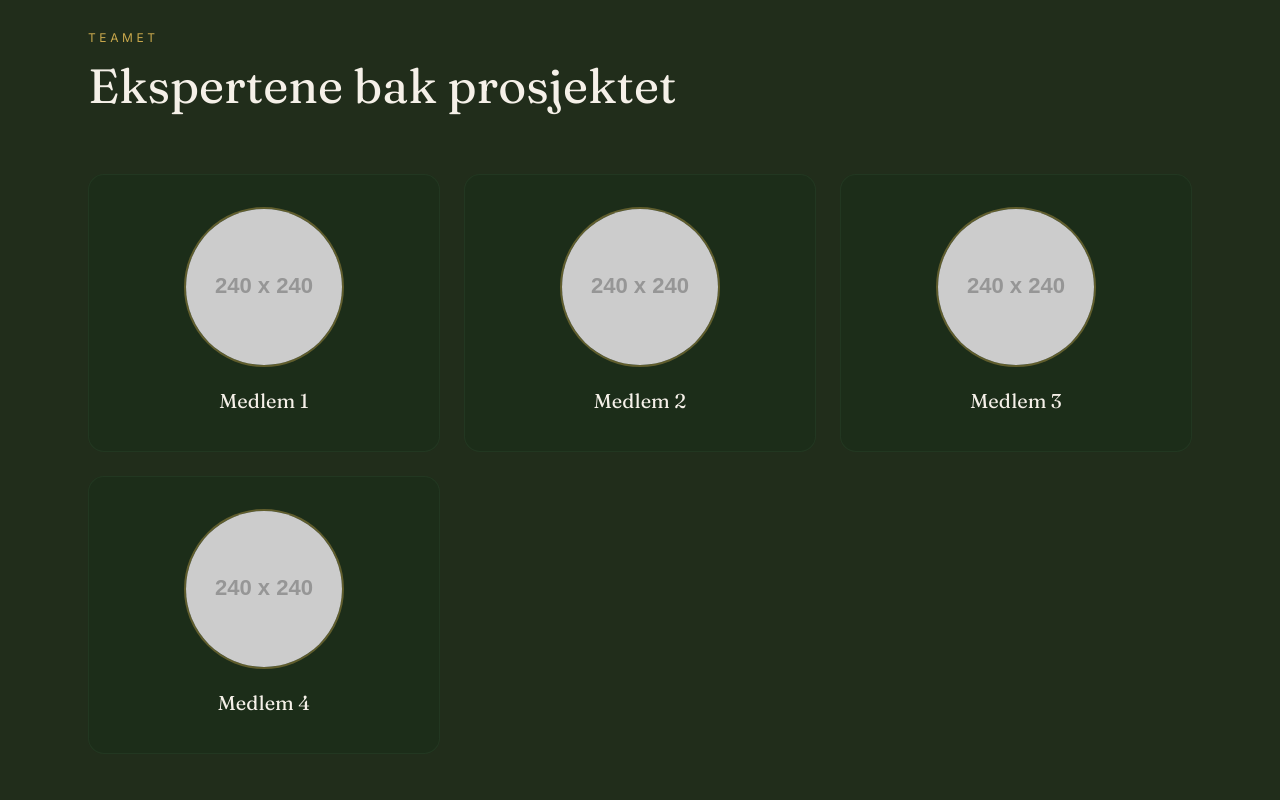
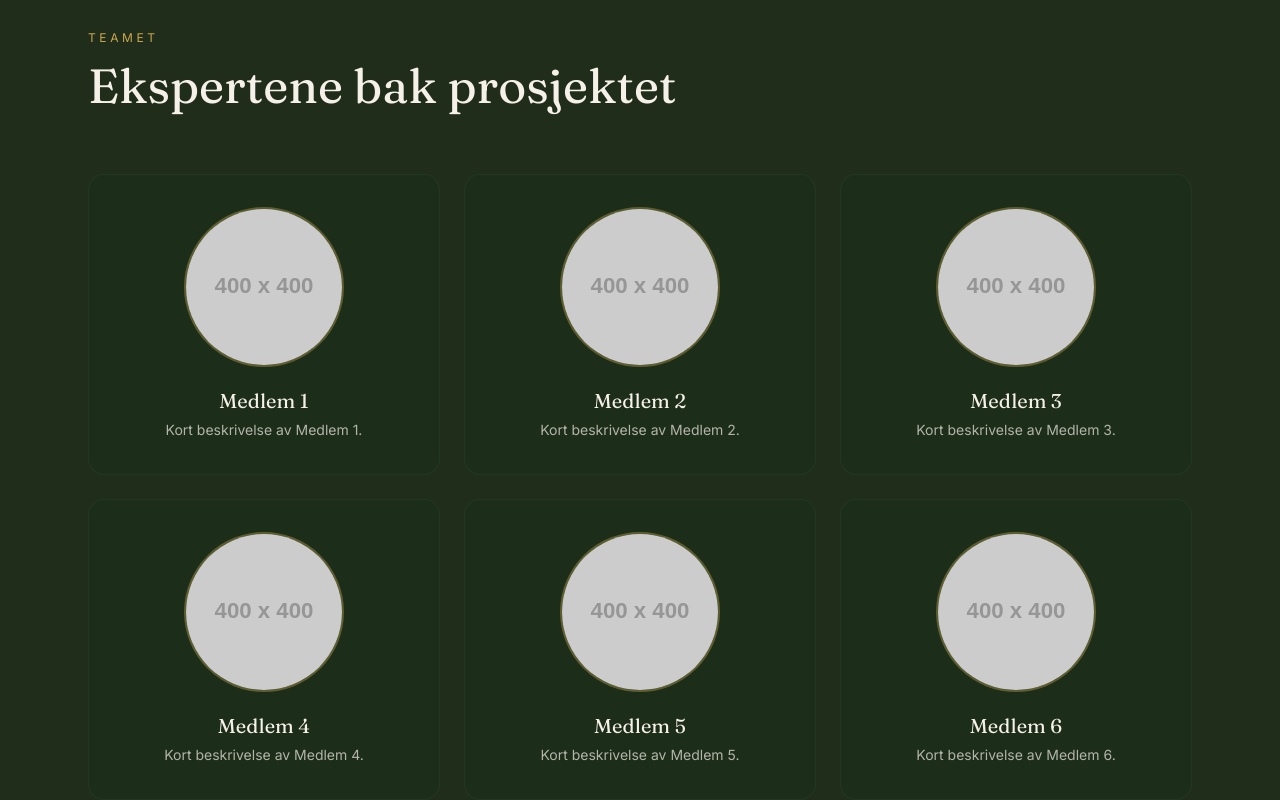
Before and after one commit to kennethsolvoll/EiT_Pyton, a Vue app: page / in a window 1280 px wide. Shown: the part 5215-6015 px from the top of the page. Built offline with nearby package versions, Linux system fonts and the light colour scheme.

Commit message:
chore: remove brainstorm mockup artefact

```diff
--- a/src/data/team.ts
+++ b/src/data/team.ts
@@ -1,20 +1,43 @@
 import type { TeamMember } from '../types'
 
+// Avatars: drop your photo files into public/images/team/ and update the
+// avatar path below, e.g. avatar: '/images/team/firstname-lastname.jpg'
+// Until then, placehold.co is used so the page renders with a visible circle.
 export const team: TeamMember[] = [
   {
     name: 'Medlem 1',
-    avatar: 'https://placehold.co/240x240/2d4a2d/f5f0e8?text=1',
+    role: '',
+    avatar: 'https://placehold.co/400x400/2d4a2d/f5f0e8?text=1',
+    description: 'Kort beskrivelse av Medlem 1.',
   },
   {
     name: 'Medlem 2',
-    avatar: 'https://placehold.co/240x240/2d4a2d/f5f0e8?text=2',
+    role: '',
+    avatar: 'https://placehold.co/400x400/2d4a2d/f5f0e8?text=2',
+    description: 'Kort beskrivelse av Medlem 2.',
   },
   {
     name: 'Medlem 3',
-    avatar: 'https://placehold.co/240x240/2d4a2d/f5f0e8?text=3',
+    role: '',
+    avatar: 'https://placehold.co/400x400/2d4a2d/f5f0e8?text=3',
+    description: 'Kort beskrivelse av Medlem 3.',
   },
   {
     name: 'Medlem 4',
-    avatar: 'https://placehold.co/240x240/2d4a2d/f5f0e8?text=4',
+    role: '',
+    avatar: 'https://placehold.co/400x400/2d4a2d/f5f0e8?text=4',
+    description: 'Kort beskrivelse av Medlem 4.',
+  },
+  {
+    name: 'Medlem 5',
+    role: '',
+    avatar: 'https://placehold.co/400x400/2d4a2d/f5f0e8?text=5',
+    description: 'Kort beskrivelse av Medlem 5.',
+  },
+  {
+    name: 'Medlem 6',
+    role: '',
+    avatar: 'https://placehold.co/400x400/2d4a2d/f5f0e8?text=6',
+    description: 'Kort beskrivelse av Medlem 6.',
   },
 ]
--- a/src/types/index.ts
+++ b/src/types/index.ts
@@ -4,12 +4,22 @@ export interface Persona {
   percentage: number
   description: string
   avatar: string
+  quote?: string
+  traits?: string[]
+  scores?: PersonaScore
 }
 
 export interface TeamMember {
   name: string
   role?: string
   avatar: string
+  description?: string
+}
+
+export interface PersonaScore {
+  openness: number        // Åpenhet for nytt (0–100)
+  sustainability: number  // Bærekraft-fokus (0–100)
+  changeReadiness: number // Endringspotensial (0–100)
 }
 
 export interface FindingCard {
```
Also changed, not shown: .claude/launch.json (added).
